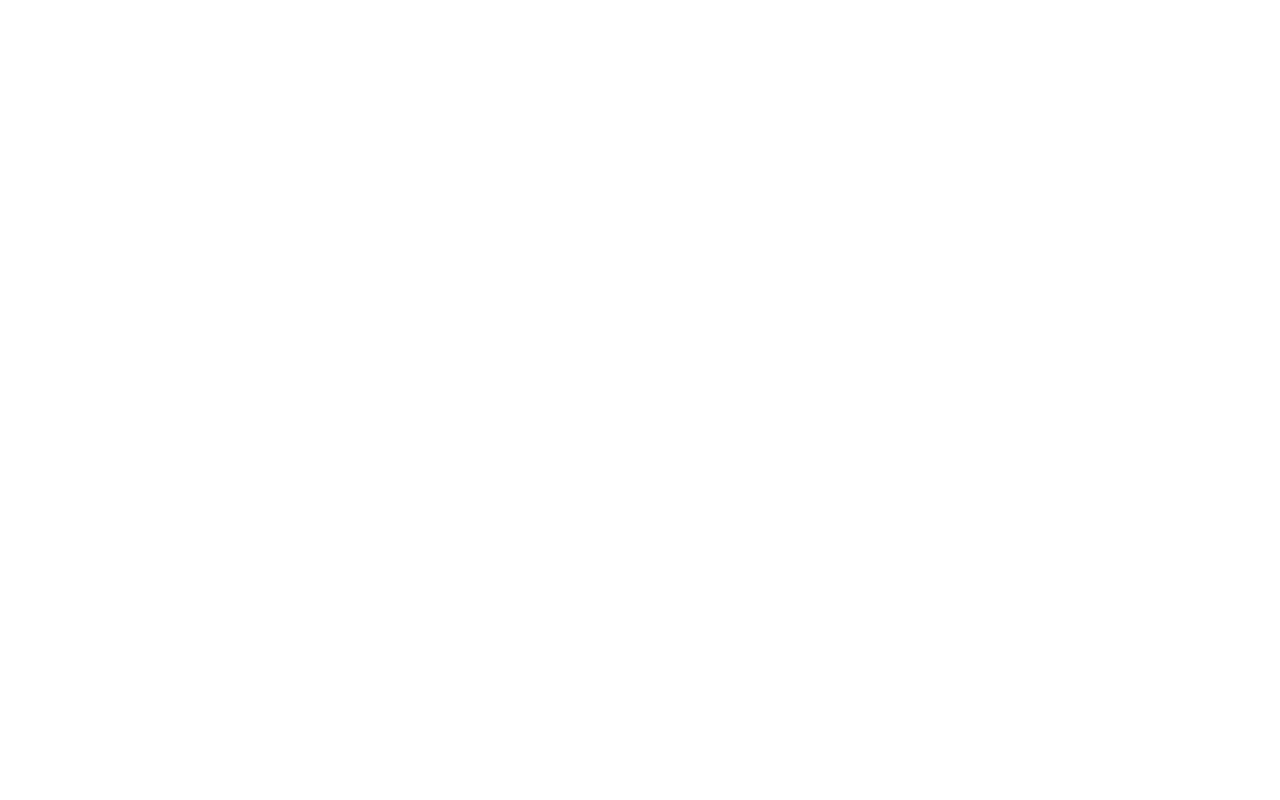
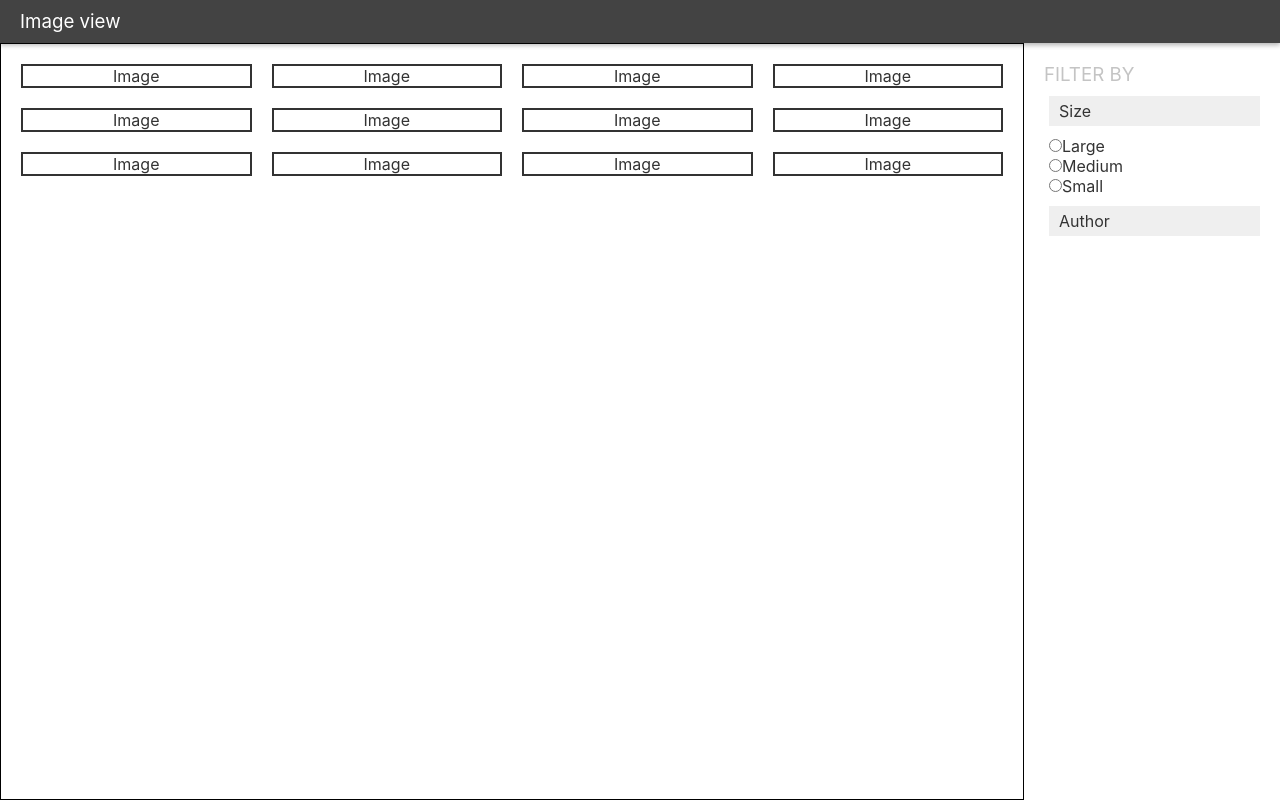
Before and after one commit to yarik-vv/image-viewer, a website built with webpack: page source/index.ejs in a window 1280 px wide. Built offline with nearby package versions, Linux system fonts and the light colour scheme.

Commit message:
completed layout

```diff
--- a/source/index.ejs
+++ b/source/index.ejs
@@ -13,12 +13,38 @@
 
 <body>
   <header>
-    <nav class="menu"></nav>
+   <h3>Image view</h3>
   </header>
-
-  <main></main>
-
-  <footer></footer>
-
+  <div class="content">
+    <main>
+      <div class="images-list">
+        <article><p>Image</p></article>
+        <article><p>Image</p></article>
+        <article><p>Image</p></article>
+        <article><p>Image</p></article>
+        <article><p>Image</p></article>
+        <article><p>Image</p></article>
+        <article><p>Image</p></article>
+        <article><p>Image</p></article>
+        <article><p>Image</p></article>
+        <article><p>Image</p></article>
+        <article><p>Image</p></article>
+        <article><p>Image</p></article>
+      </div>
+      <div class="pagination"></div>
+    </main>
+    <aside class="filter">
+      <h3>Filter by</h3>
+      <div class="size">
+        <h4>Size</h4>
+        <input type="radio" name="gender" value="male">Large<br>
+        <input type="radio" name="gender" value="female">Medium<br>
+        <input type="radio" name="gender" value="other">Small
+      </div>
+      <div class="author">
+        <h4>Author</h4>
+      </div>
+    </aside>
+  </div>
 </body>
 </html>
--- /dev/null
+++ b/source/scss/filter.scss
@@ -0,0 +1,26 @@
+aside{
+  width: 20%;
+  min-width: 200px;
+  padding: 20px;
+  //background: blue;
+  h3{
+    text-transform: uppercase;
+    color: #c4c4c4;
+  }
+}
+
+.filter{
+  h4{
+    @include flex(row, flex-start, center);
+
+    margin: 10px 0 10px 0;
+    width: 100%;
+    height: 30px;
+    padding-left: 10px;
+    background: #efefef;
+  }
+  .size,
+  .author{
+    margin-left: 5px;
+  }
+}
--- /dev/null
+++ b/source/scss/header.scss
@@ -0,0 +1,14 @@
+header {
+  @include flex(row, flex-start, center);
+
+  width: 100%;
+  height: 45px;
+  padding-left: 20px;
+  background: #434343;
+  box-shadow: 0 0.2rem 0.3rem rgba(0, 0, 0, 0.3);
+
+  h3 {
+    color: white;
+    font-weight: normal;
+  }
+}
--- /dev/null
+++ b/source/scss/images-list.scss
@@ -0,0 +1,29 @@
+main{
+  width: 80%;
+  padding: 10px;
+  border: 1px solid black;
+}
+
+.images-list{
+  display: grid;
+  grid-template-columns: repeat(4, 1fr);
+  grid-template-rows: repeat(3, 1fr);
+
+  article {
+    @include flex(column, center, center);
+
+    border: 2px solid #333333;
+    margin: 10px;
+  }
+}
+
+@supports not (display: grid) {
+  main{
+    text-align: center;
+  }
+  .images-list article {
+    display: inline-block;
+    height: 22%;
+    width: 22%;
+  }
+}
--- a/source/scss/index.scss
+++ b/source/scss/index.scss
@@ -6,3 +6,6 @@
 @import 'main.scss';
 
 //others styles
+@import 'header.scss';
+@import 'images-list.scss';
+@import 'filter.scss';
--- a/source/scss/main.scss
+++ b/source/scss/main.scss
@@ -7,7 +7,7 @@
 a {
   text-decoration: none;
 
-  &:hover{
+  &:hover {
     cursor: pointer;
   }
 }
@@ -21,9 +21,21 @@ button {
   }
 }
 
+h3, h4{
+  font-weight: normal;
+}
+
 body {
   @include flex(column, flex-start, center);
 
   font-family: $font;
   color: #333333;
+  height: 100vh;
 }
+
+.content{
+  @include flex(row, flex-start, stretch);
+
+  width: 100%;
+  height: 100%;
+}
```
